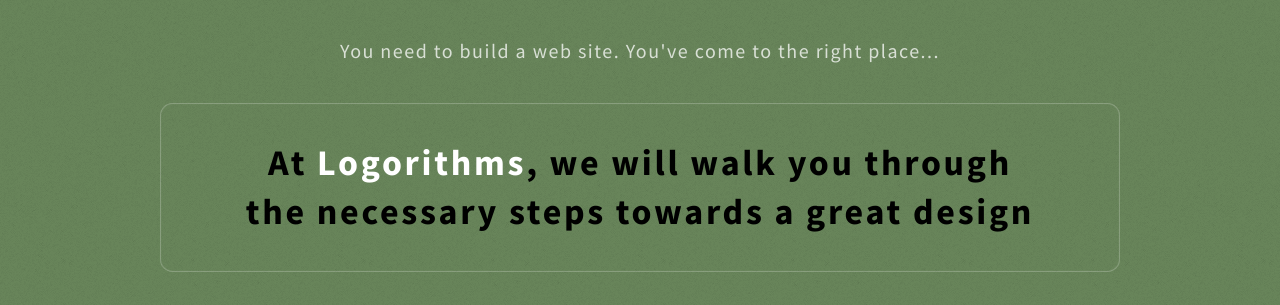
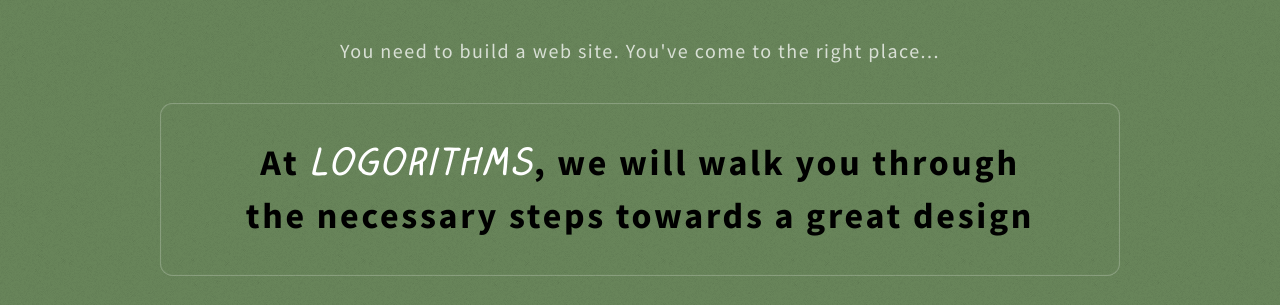
Before and after one commit to JonathanWexler/Logorithms, a plain HTML site: page index.html in a window 1280 px wide. Shown: the part 425-730 px from the top of the page. Drawn offline with Linux system fonts and the light colour scheme.

Commit message:
added font ClaireHand

```diff
--- a/css/style.css
+++ b/css/style.css
@@ -1,7 +1,7 @@
 @charset 'UTF-8';
 
 @font-face{font-family:'FontAwesome';src:url('font/fontawesome-webfont.eot?v=4.0.1');src:url('font/fontawesome-webfont.eot?#iefix&v=4.0.1') format('embedded-opentype'),url('font/fontawesome-webfont.woff?v=4.0.1') format('woff'),url('font/fontawesome-webfont.ttf?v=4.0.1') format('truetype'),url('font/fontawesome-webfont.svg?v=4.0.1#fontawesomeregular') format('svg');font-weight:normal;font-style:normal}
-
+@font-face { font-family: ClaireHand; src: url('ClaireHandBold.ttf'); }
 /*
 	Escape Velocity 2.5 by HTML5 UP
 	html5up.net | @n33co
@@ -1219,3 +1219,11 @@
 			height: 100%;
 			background: url('images/overlay.png');
 		}
+
+/*********************************************************************************/
+/* Custom                                                                     */
+/*********************************************************************************/
+
+.logo-font {
+	font-family: ClaireHand;
+}
--- a/index.html
+++ b/index.html
@@ -92,9 +92,9 @@
 
 					<!-- Intro -->
 					<section id="intro">
-						<p class="style1">You need to build a web site. You've come to the right place...</p>
+						<p class="style1 ">You need to build a web site. You've come to the right place...</p>
 						<p class="style2" style="color:black;">
-							At <strong style="color:white;">Logorithms</strong>, we will walk you through<br class="mobile-hide" />
+							At <em class="logo-font" style="color:white;">Logorithms</em>, we will walk you through<br class="mobile-hide" />
 							the necessary steps towards a great design
 						</p>
 						<p class="style3">Represent yourself with a <strong>solid</strong> and <strong>stylish</strong> online presence. We can build you what you need in a <strong>quick and simple</strong> process. Contact our design team and we can give you a quote for the website construction you are looking for.
```
Also changed, not shown: css/ClaireHandBold.ttf (added).
